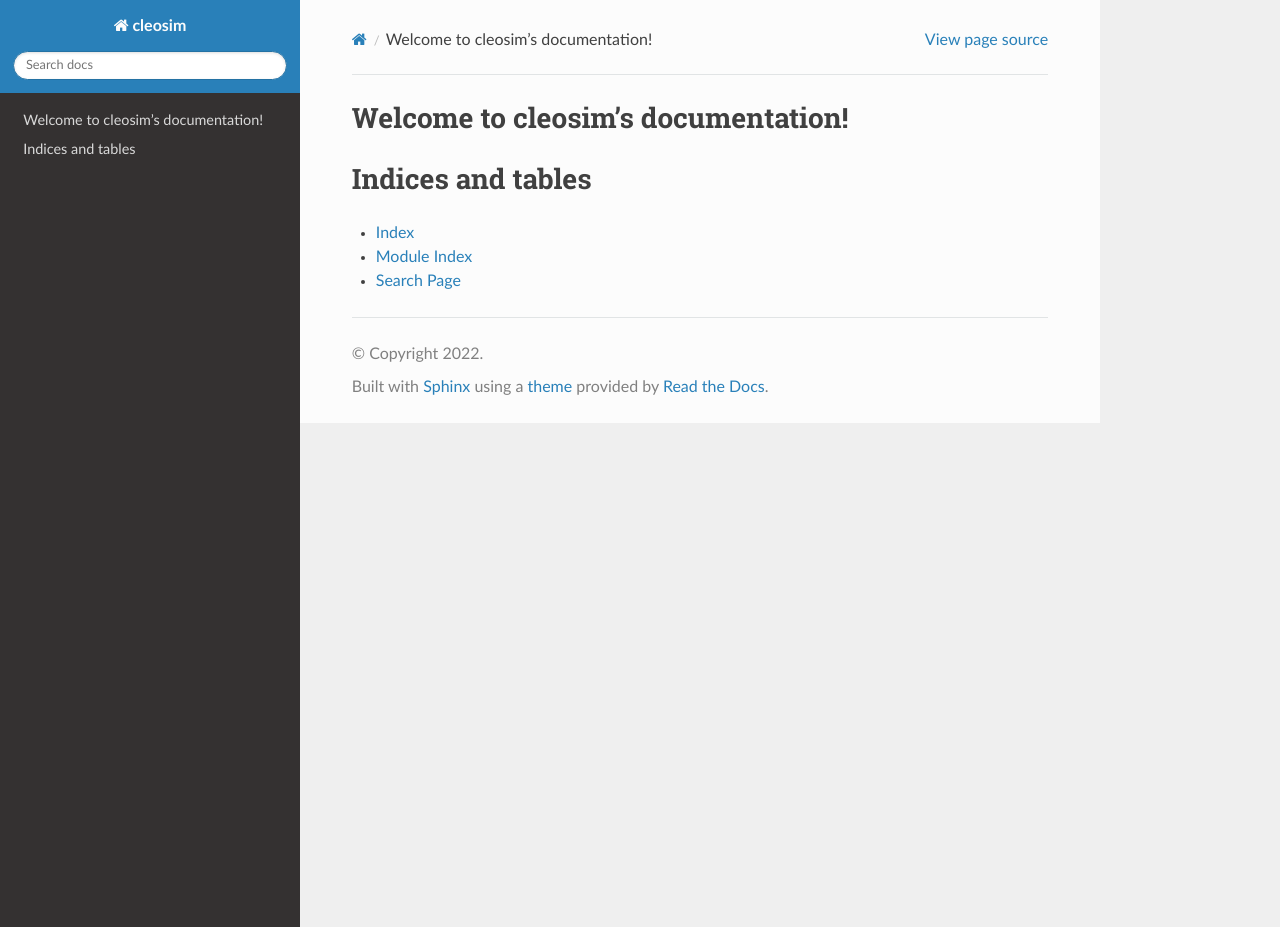
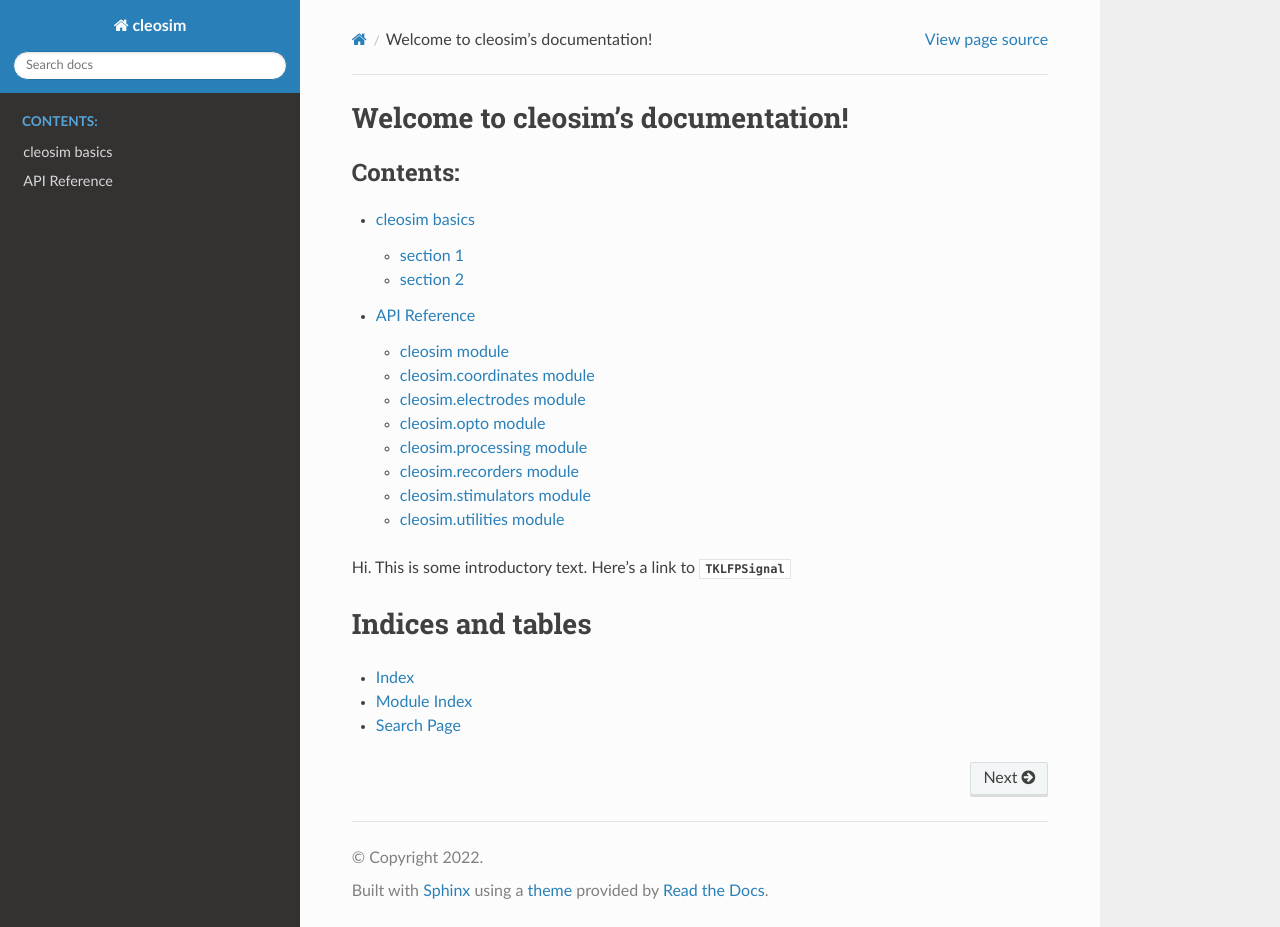
Before and after one commit to siplab-gt/cleo, a Sphinx documentation site: the page built from docs/index.rst, in a window 1280 px wide and 927 px high. Built offline with Sphinx 7.4.7 and the Read the Docs theme 2.0.0, drawn with Linux system fonts in a browser that asks for light colours.

```diff
--- /dev/null
+++ b/docs/basics.rst
@@ -0,0 +1,14 @@
+cleosim basics
+==============
+
+section 1
+---------
+stuff
+
+a subsection
+^^^^^^^^^^^^
+hello
+
+section 2
+---------
+things
--- a/docs/conf.py
+++ b/docs/conf.py
@@ -32,6 +32,10 @@ import sphinx_rtd_theme
 
 extensions = [
     "sphinx_rtd_theme",
+    "sphinx.ext.autodoc",
+    "sphinx.ext.autosectionlabel",
+    "sphinx.ext.napoleon",
+    "sphinx.ext.intersphinx",
 ]
 
 # Add any paths that contain templates here, relative to this directory.
@@ -41,6 +45,13 @@ templates_path = ["_templates"]
 # directories to ignore when looking for source files.
 # This pattern also affects html_static_path and html_extra_path.
 exclude_patterns = ["_build", "Thumbs.db", ".DS_Store"]
+
+
+# -- Extension settings -------------------------------------------------------
+
+intersphinx_mapping = {"brian2": ("https://brian2.readthedocs.io/en/stable", None)}
+
+autosectionlabel_prefix_document = True
 
 
 # -- Options for HTML output -------------------------------------------------
--- a/docs/index.rst
+++ b/docs/index.rst
@@ -10,6 +10,11 @@ Welcome to cleosim's documentation!
    :maxdepth: 2
    :caption: Contents:
 
+   basics
+   reference
+
+
+Hi. This is some introductory text. Here's a link to :class:`~cleosim.electrodes.TKLFPSignal`
 
 
 Indices and tables
--- /dev/null
+++ b/docs/reference.rst
@@ -0,0 +1,72 @@
+API Reference
+=============
+
+.. toctree::
+   :maxdepth: 4
+
+cleosim module
+-------------------
+
+.. automodule:: cleosim
+   :members:
+   :imported-members:
+   :undoc-members:
+   :show-inheritance:
+
+cleosim.coordinates module
+--------------------------
+
+.. automodule:: cleosim.coordinates
+   :members:
+   :undoc-members:
+   :show-inheritance:
+
+cleosim.electrodes module
+--------------------------
+
+.. automodule:: cleosim.electrodes
+   :members:
+   :imported-members:
+   :undoc-members:
+   :show-inheritance:
+
+cleosim.opto module
+-------------------
+
+.. automodule:: cleosim.opto
+   :members:
+   :undoc-members:
+   :show-inheritance:
+
+cleosim.processing module
+--------------------------
+
+.. automodule:: cleosim.processing
+   :members:
+   :imported-members:
+   :undoc-members:
+   :show-inheritance:
+
+cleosim.recorders module
+------------------------
+
+.. automodule:: cleosim.recorders
+   :members:
+   :undoc-members:
+   :show-inheritance:
+
+cleosim.stimulators module
+--------------------------
+
+.. automodule:: cleosim.stimulators
+   :members:
+   :undoc-members:
+   :show-inheritance:
+
+cleosim.utilities module
+------------------------
+
+.. automodule:: cleosim.utilities
+   :members:
+   :undoc-members:
+   :show-inheritance:
```
Also changed, not shown: CONTRIBUTING.md (+7 -1 lines), 1 other file.
